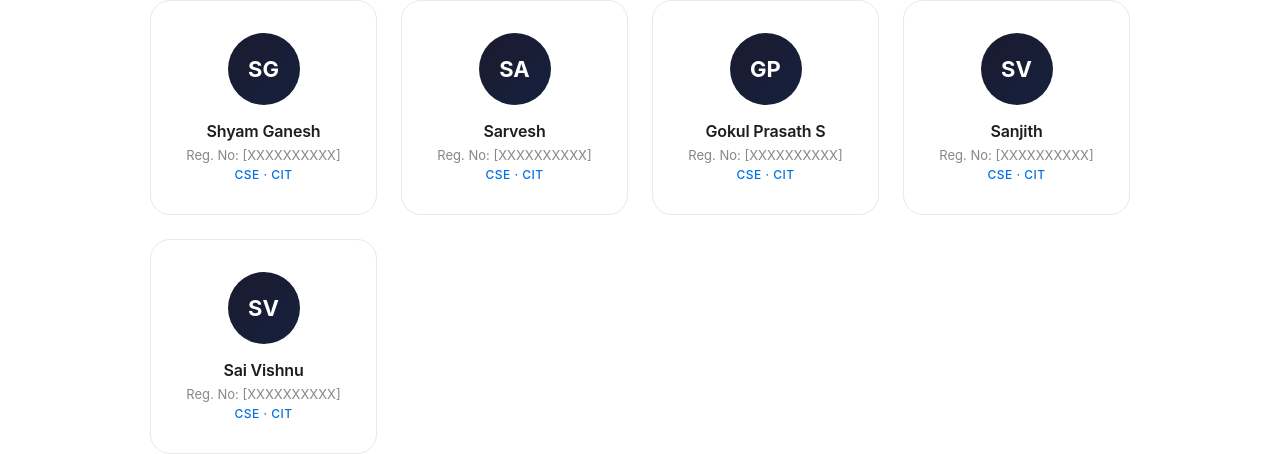
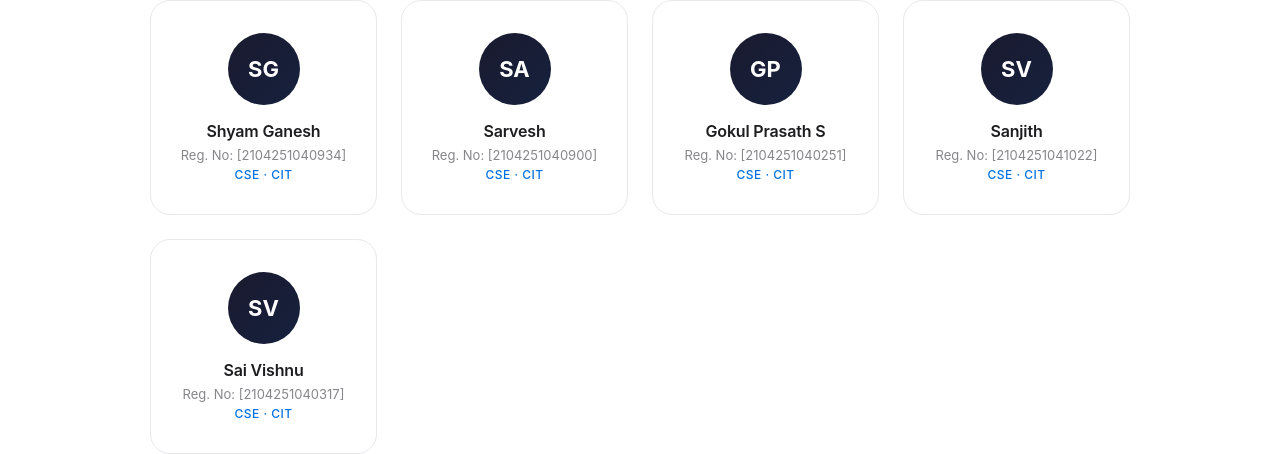
Before and after one commit to gokulprasath5231848-hub/HTMLCSSJAVASCRIPT, a plain HTML site: page index.html in a window 1280 px wide. Shown: the part 9411-9865 px from the top of the page. Drawn offline with Linux system fonts and the light colour scheme.

Commit message:
Update registration numbers for team members

```diff
--- a/index.html
+++ b/index.html
@@ -1431,31 +1431,31 @@
       <div class="team-card reveal reveal-delay-1">
         <div class="team-avatar">SG</div>
         <h4>Shyam Ganesh</h4>
-        <div class="reg">Reg. No: [XXXXXXXXXX]</div>
+        <div class="reg">Reg. No: [2104251040934]</div>
         <div class="dept">CSE · CIT</div>
       </div>
       <div class="team-card reveal reveal-delay-2">
         <div class="team-avatar">SA</div>
         <h4>Sarvesh</h4>
-        <div class="reg">Reg. No: [XXXXXXXXXX]</div>
+        <div class="reg">Reg. No: [2104251040900]</div>
         <div class="dept">CSE · CIT</div>
       </div>
       <div class="team-card reveal reveal-delay-3">
         <div class="team-avatar">GP</div>
         <h4>Gokul Prasath S</h4>
-        <div class="reg">Reg. No: [XXXXXXXXXX]</div>
+        <div class="reg">Reg. No: [2104251040251]</div>
         <div class="dept">CSE · CIT</div>
       </div>
       <div class="team-card reveal reveal-delay-4">
         <div class="team-avatar">SV</div>
         <h4>Sanjith</h4>
-        <div class="reg">Reg. No: [XXXXXXXXXX]</div>
+        <div class="reg">Reg. No: [2104251041022]</div>
         <div class="dept">CSE · CIT</div>
       </div>
       <div class="team-card reveal reveal-delay-4">
         <div class="team-avatar">SV</div>
         <h4>Sai Vishnu</h4>
-        <div class="reg">Reg. No: [XXXXXXXXXX]</div>
+        <div class="reg">Reg. No: [2104251040317]</div>
         <div class="dept">CSE · CIT</div>
       </div>
     </div>
```
